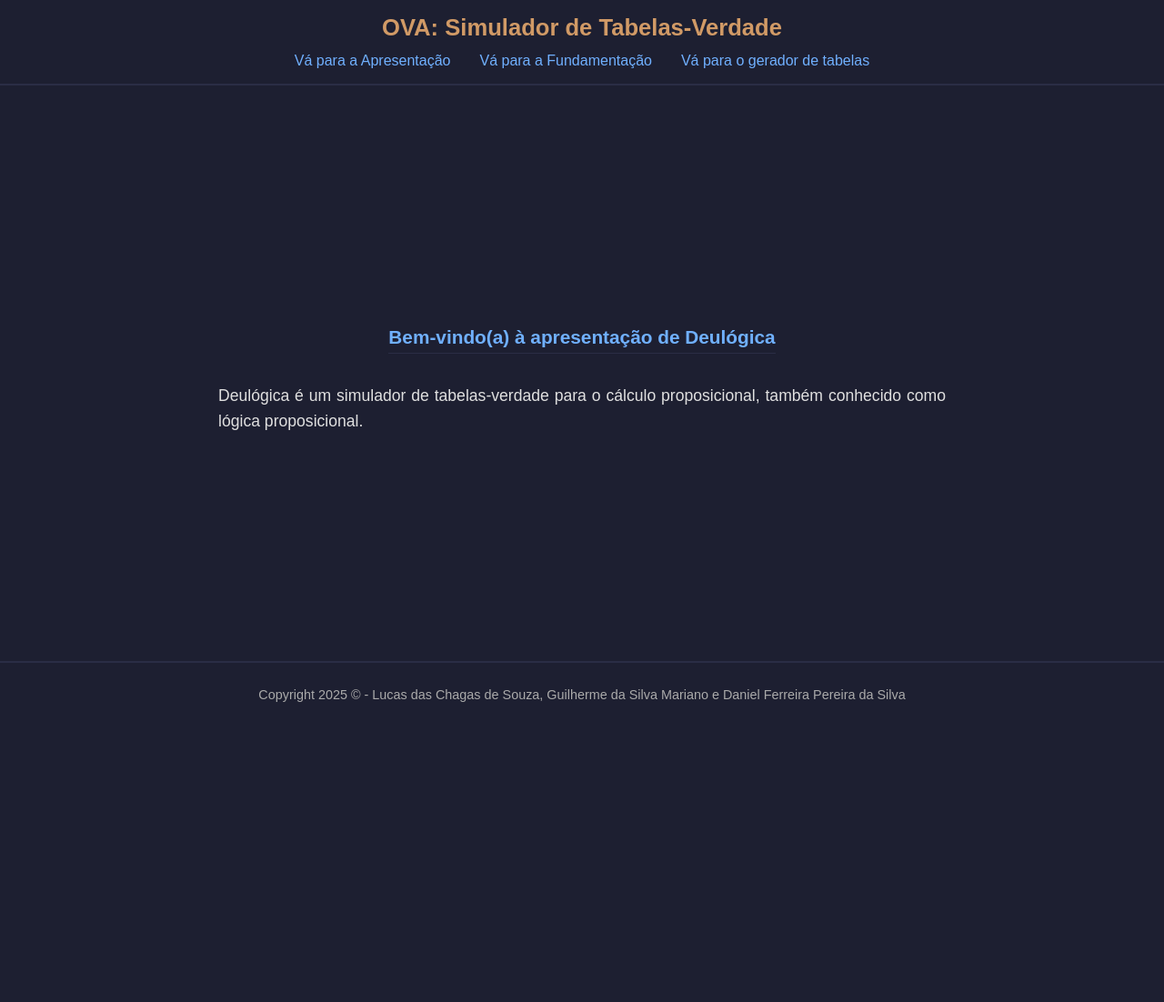
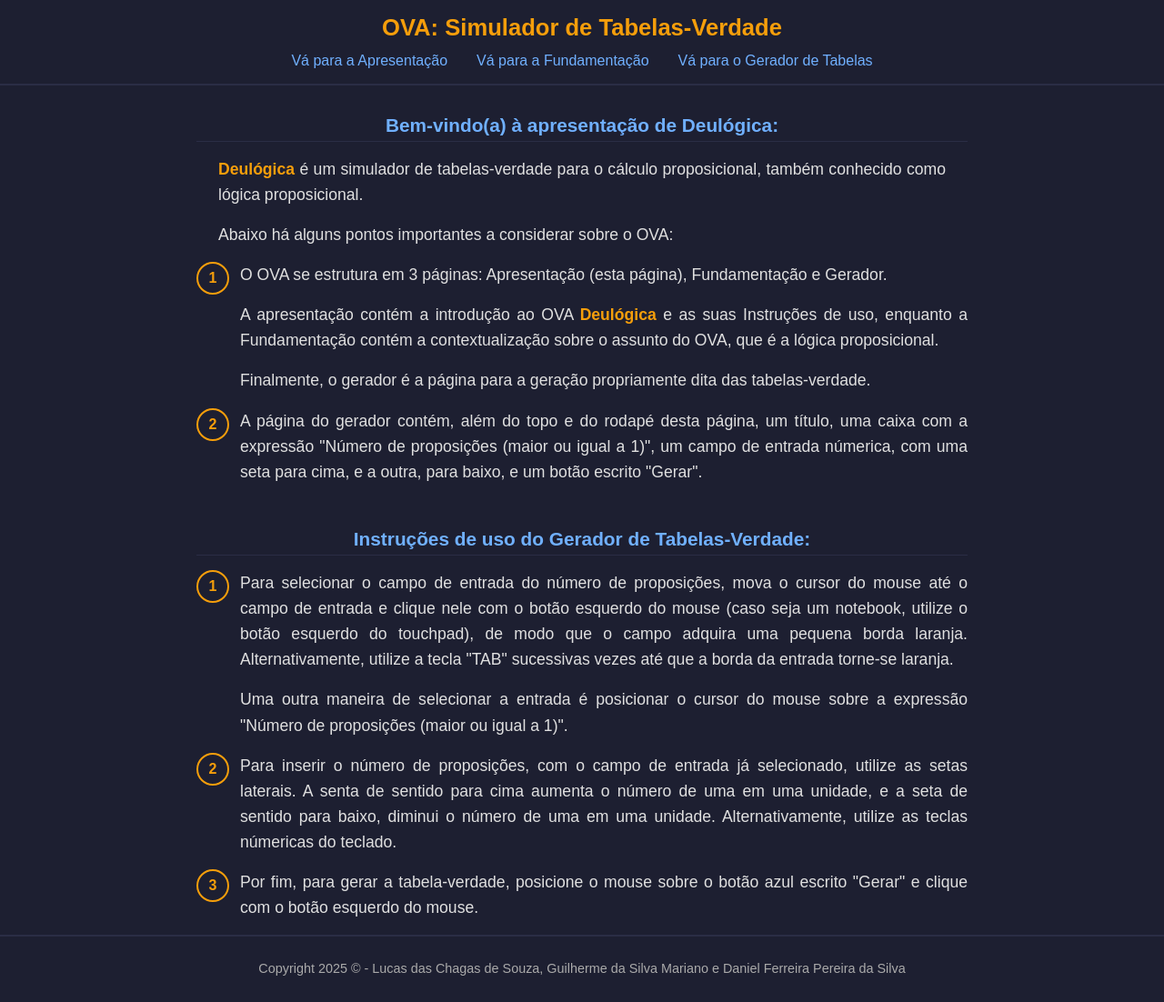
Before and after one commit to Forg0ttenUser/Logica_matematica, a Flask app: page / in a window 1280 px wide. Shown: the whole page at 91% size. Before the commit the page ends 772 px from the top, so only its background shows below. Run offline with Flask 3, Linux system fonts and the light colour scheme.

Commit message:
Cria arquivo de estilizacao e insere textos de apresentacao

```diff
--- a/app.py
+++ b/app.py
@@ -21,7 +21,7 @@ def pagina_tabela():
         if  request.form.get("tabela").isnumeric():
             retorno_funcao_gerar = gerar_tabela(int(request.form.get("tabela")))
             controlador_exibicional  = True
-            return render_template("gerador.html", tabela = retorno_funcao_gerar[0], num_linhas = retorno_funcao_gerar[1], exibicao_tabela = controlador_exibicional, erro = mensagem_erro)
+            return render_template("gerador.html", tabela = retorno_funcao_gerar[0], num_linhas = retorno_funcao_gerar[1], exibicao_tabela = controlador_exibicional, erro = mensagem_erro, size = len )
         mensagem_erro = True
         return render_template("gerador.html", exibicao_tabela = controlador_exibicional, erro = mensagem_erro)
     return render_template("gerador.html", exibicao_tabela = controlador_exibicional, erro = mensagem_erro)
--- /dev/null
+++ b/static/apresentacao.css
@@ -0,0 +1,31 @@
+/* Estilização da lista ordenada da apresentação, a fim de aplicar um destaque à numeração*/
+
+ol {
+    list-style: none;
+    counter-reset: item;
+    padding-left: 0;
+}
+
+ol li {
+    counter-increment: item;
+    margin: 1rem 0;
+    position: relative;
+    padding-left: 3rem;
+}
+
+ol li::before {
+    content: counter(item);
+    position: absolute;
+    left: 0;
+    top: 0;
+    width: 2rem;
+    height: 2rem;
+    border-radius: 50%;
+    background-color: transparent;
+    border: 2px solid #f59e0b;
+    color: #f59e0b;
+    display: flex;
+    align-items: center;
+    justify-content: center;
+    font-weight: bold;
+}
--- a/static/style.css
+++ b/static/style.css
@@ -16,7 +16,7 @@ header {
 }
 
 header h1 {
-    color: #D19A66;
+    color: #f59e0b;
     font-size: 1.6rem;
     margin: 0 0 0.8rem 0;
 }
@@ -88,3 +88,8 @@ footer p {
     text-align: center;
     color: #AAA;
 }
+
+strong {
+    color: #f59e0b;
+    font-weight: bold;
+}
--- a/static/table.css
+++ b/static/table.css
@@ -83,6 +83,10 @@ table td {
     color: #E0E0E0;
 }
 
+p {
+    text-align: center;
+}
+
 .mensagem_erro {
     color: #FF4C4C;
     background-color: #2a2d45;
--- a/templates/apresentacao.html
+++ b/templates/apresentacao.html
@@ -1,5 +1,61 @@
 {% extends "base.html" %}
+
+ {%block css_especifico%}
+ <link rel="stylesheet" href="{{url_for('static', filename='apresentacao.css')}}">
+ {%endblock%}
+
 {%block content%}
-<h2>Bem-vindo(a) à apresentação de Deulógica</h2>
-<p>Deulógica é um simulador de tabelas-verdade para o cálculo proposicional, também conhecido como lógica proposicional.</p>
+<section class="apresentacao">
+    <h2>Bem-vindo(a) à apresentação de Deulógica:</h2>
+    <p><strong>Deulógica</strong> é um simulador de tabelas-verdade para o cálculo proposicional, também conhecido como lógica proposicional.</p>
+    <p>Abaixo há alguns pontos importantes a considerar sobre o OVA:</p>
+
+    <ol>
+        <li>
+            <p>
+                O OVA se estrutura em 3 páginas: Apresentação (esta página), Fundamentação e Gerador.
+            </p>
+            <p>
+                A apresentação contém a introdução ao OVA <strong>Deulógica</strong> e as suas Instruções de uso, enquanto a Fundamentação contém
+                a contextualização sobre o assunto do OVA, que é a lógica proposicional.
+            </p>
+            <p>
+                Finalmente, o gerador é a página para a geração propriamente dita das tabelas-verdade.
+            </p>
+        </li>
+        <li>
+            <p>
+                A página do gerador contém, além do topo e do rodapé desta página, um título, uma caixa com a expressão "Número de proposições (maior ou igual a 1)",
+                um campo de entrada númerica, com uma seta para cima, e a outra, para baixo, e um botão escrito "Gerar".
+
+            </p>
+        </li>
+    </ol>
+</section>
+
+<section class="instrucoes">
+    <h2>Instruções de uso do Gerador de Tabelas-Verdade:</h2>
+    <ol>
+        <li>
+            <p>
+                Para selecionar o campo de entrada do número de proposições, mova o cursor do mouse até o campo de entrada e clique nele com o botão esquerdo do mouse (caso seja um notebook,
+            utilize o botão esquerdo do touchpad), de modo que o campo adquira uma pequena borda laranja. Alternativamente, utilize a tecla "TAB" sucessivas vezes
+            até que a  borda da entrada torne-se laranja.
+            </p>
+            <p>Uma outra maneira de selecionar a entrada é posicionar o cursor do mouse sobre a expressão "Número de proposições (maior ou igual a 1)".</p>
+        </li>
+        <li>
+            <p>
+                Para inserir o número de proposições, com o campo de entrada já selecionado, utilize as setas laterais. A senta de sentido para cima aumenta o número de
+                uma em uma unidade, e a seta de sentido para baixo, diminui o número de uma em uma unidade. Alternativamente, utilize as teclas númericas do teclado.
+            </p>
+        </li>
+        <li>
+            <p>
+                Por fim, para gerar a tabela-verdade, posicione o mouse sobre o botão azul escrito "Gerar" e clique com o botão esquerdo do mouse.
+            </p>
+        </li>
+    </ol>
+
+</section>
 {%endblock%}
--- a/templates/base.html
+++ b/templates/base.html
@@ -14,7 +14,7 @@
             <ul>
                 <li><a href="{{ url_for('pagina_apresentacao') }}">Vá para a Apresentação</a></li>
                 <li><a href="{{ url_for('pagina_fundamentacao') }}">Vá para a Fundamentação</a></li>
-                <li><a href="{{ url_for('pagina_tabela') }}">Vá para o gerador de tabelas</a></li>
+                <li><a href="{{ url_for('pagina_tabela') }}">Vá para o Gerador de Tabelas</a></li>
             </ul>
         </nav>
     </header>
--- a/templates/gerador.html
+++ b/templates/gerador.html
@@ -5,7 +5,7 @@
 {%endblock%}
 
 {%block content%}
-    <h2>Tabela-verdade</h2>
+    <h2><strong>Deulógica</strong>: tabelas-verdade</h2>
 
     <form method="post">
         <label>Número de proposições (maior ou igual a 1):
@@ -17,6 +17,9 @@
     {%if erro == True%}
     <p class="mensagem_erro">Erro! Por favor, insira um número.</p>
     {%elif exibicao_tabela == True%}
+
+    <p>Saída: uma tabela-verdade de {{num_linhas}} linhas {{size(tabela)}} proposição(ões). Note que números diferentes inseridos retorna tabelas distintas.</p>
+
     <table>
         <thead>
             <tr>
```
